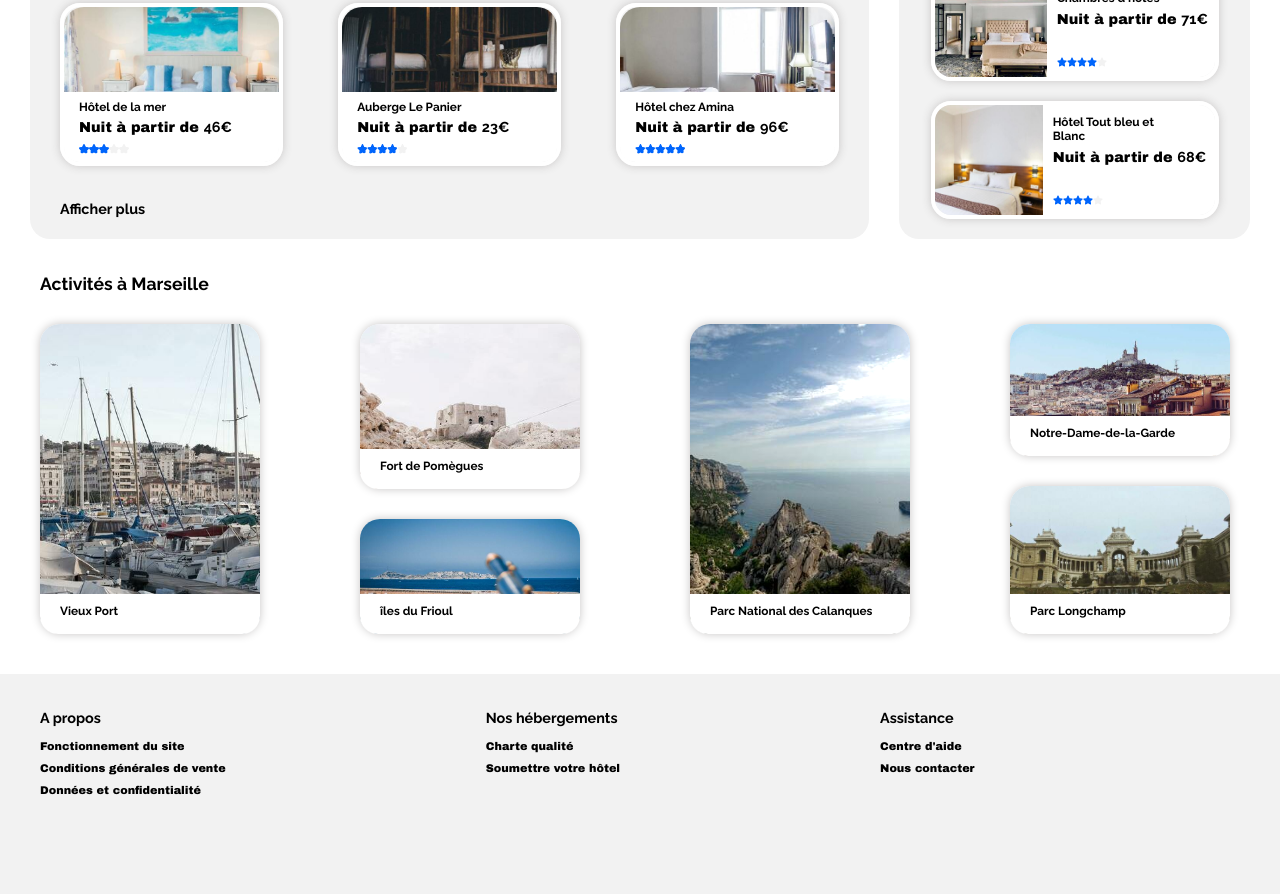
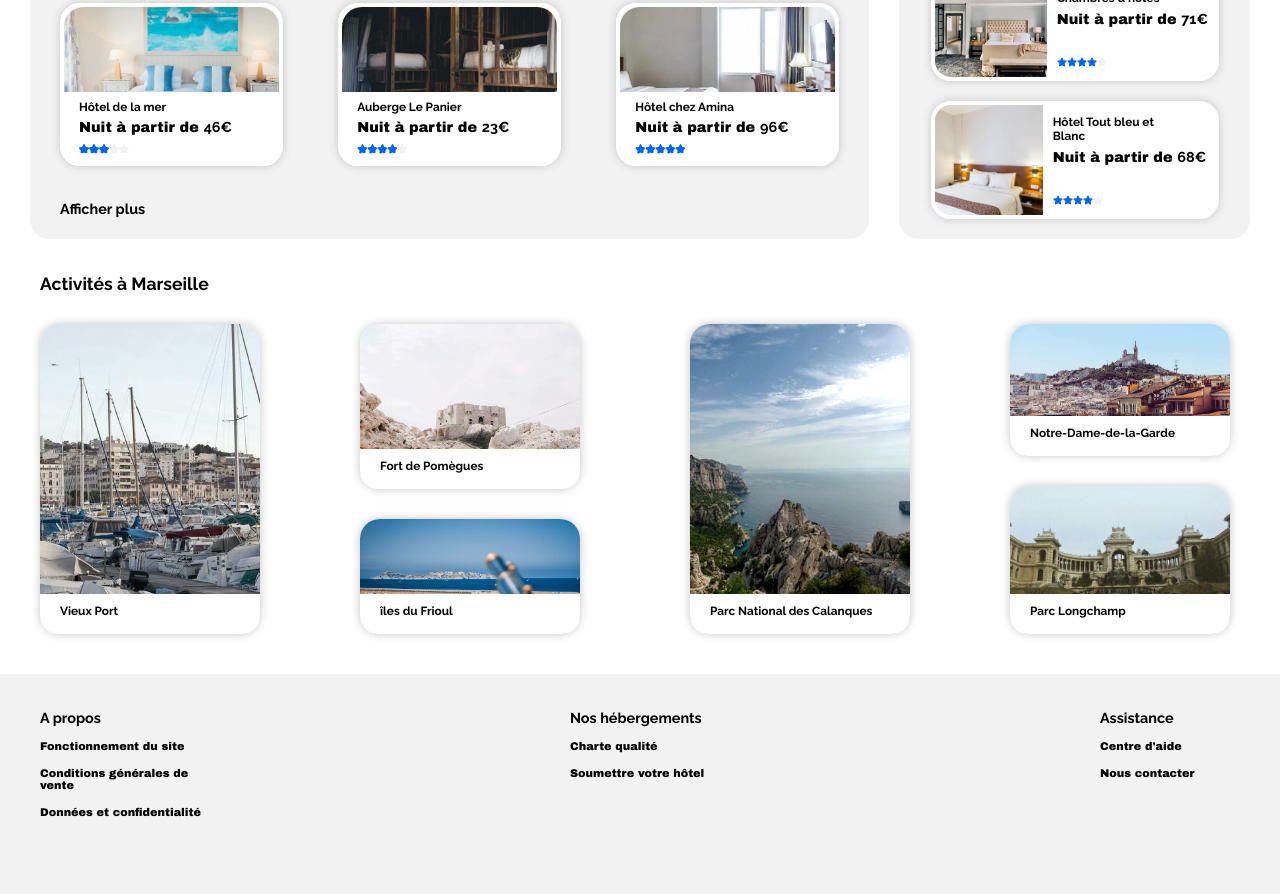
Before and after one commit to toops61/StephaneMaulave_2_29032021, a plain HTML site: page index.html in a window 1280 px wide. Shown: the part 611-1505 px from the top of the page. Drawn offline with Linux system fonts and the light colour scheme; a web font is replaced by a local one.

Commit message:
modif footer

```diff
--- a/style.css
+++ b/style.css
@@ -507,16 +507,15 @@ main {
   footer {
       margin: 10px -30px 0 -30px;
       background-color: #F2F2F2;
-
       display: flex;
-      flex-wrap: wrap;
+      justify-content: space-between;
       padding-top: 20px;
   }
 
   .footer--list {
+    width: auto;
     height: 200px;
     margin-left: 40px;
-    margin-right: 220px;
   }
 
   .footer--list ul {
@@ -525,7 +524,9 @@ main {
   }
 
   .footer--list li {
-      margin-bottom: 10px;
+      margin-bottom: 15px;
+      width: 180px;
+
   }
 
   .footer--list a:hover {
```
